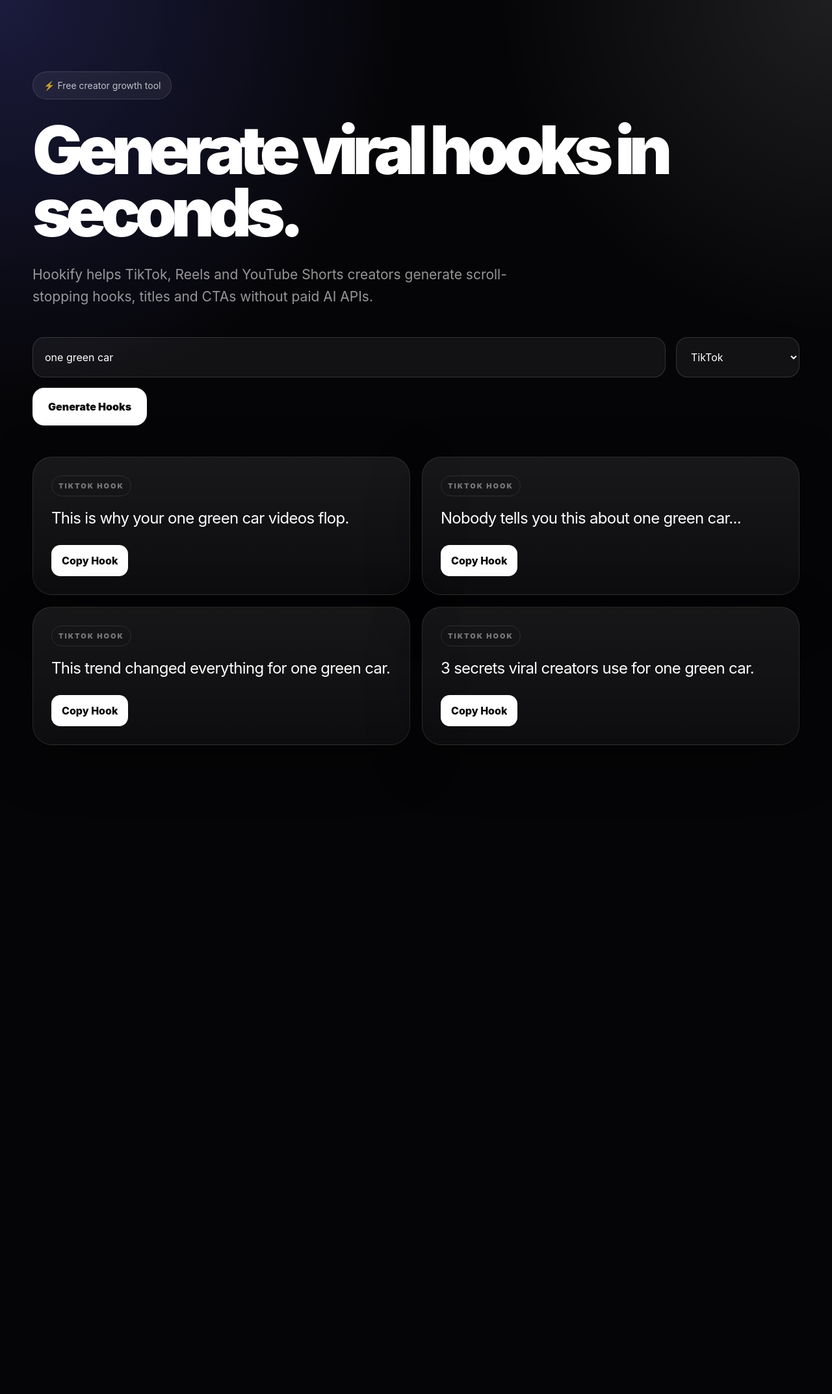
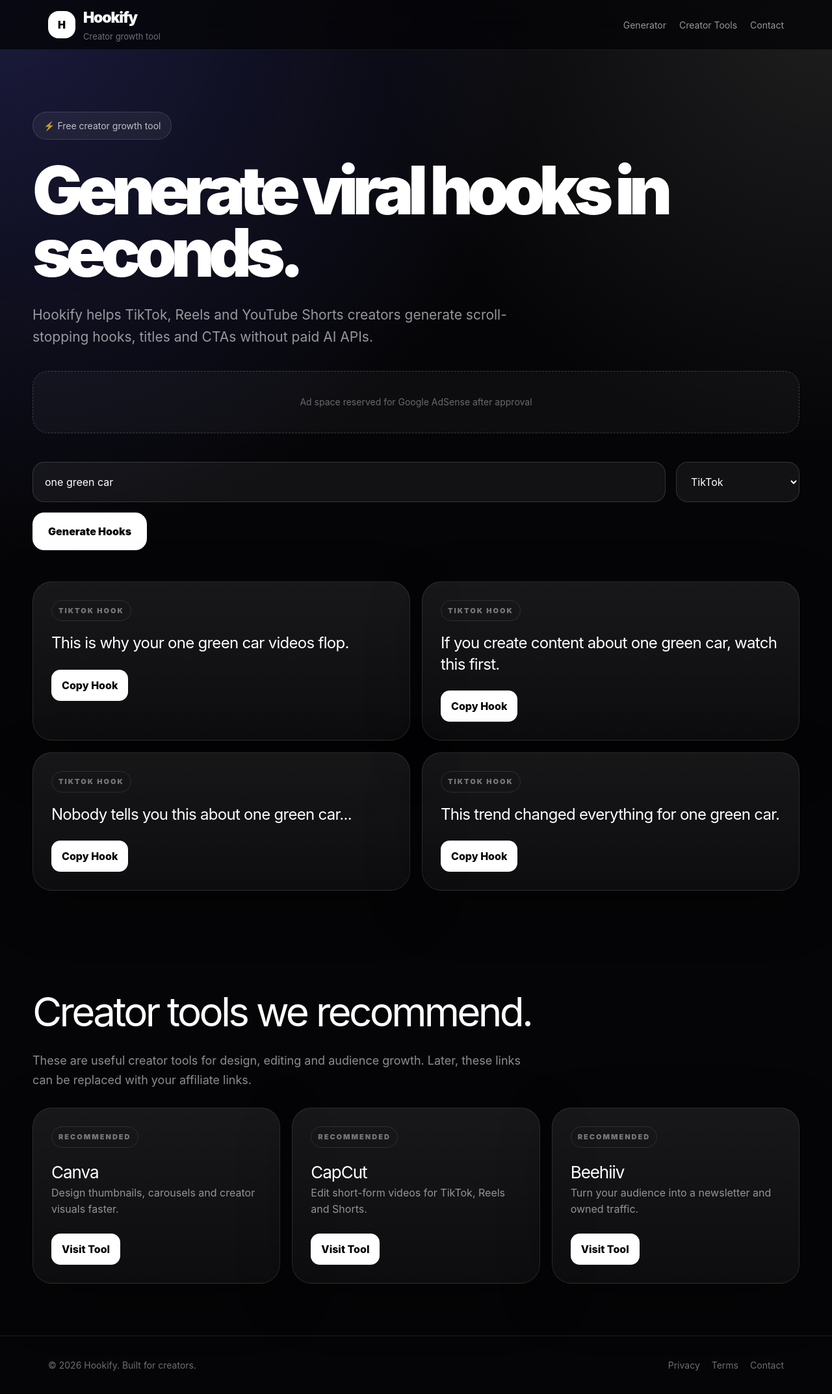
Before and after one commit to ghigamarius-dot/hookify, a Next.js app: page / in a window 1280 px wide. Shown: the whole page at 65% size. Before the commit the page ends 1317 px from the top, so only its background shows below. Built offline with nearby package versions, Linux system fonts and the light colour scheme.

Commit message:
Update page.tsx

```diff
--- a/app/page.tsx
+++ b/app/page.tsx
@@ -10,6 +10,8 @@ const hooksByCategory = {
     "The biggest mistake people make with {topic}.",
     "This is why your {topic} videos flop.",
     "3 secrets viral creators use for {topic}.",
+    "Stop posting about {topic} before you know this.",
+    "If you create content about {topic}, watch this first.",
   ],
   Reels: [
     "I tried {topic} for 30 days and this happened.",
@@ -18,6 +20,8 @@ const hooksByCategory = {
     "Why nobody talks about this in {topic}.",
     "You are losing views because of this.",
     "The psychology behind viral {topic} content.",
+    "Most people get {topic} completely wrong.",
+    "This one idea made {topic} easier.",
   ],
   "YouTube Shorts": [
     "Before you start {topic}, watch this.",
@@ -26,10 +30,30 @@ const hooksByCategory = {
     "This hook formula explodes retention.",
     "Why your audience skips your {topic} videos.",
     "I wish I knew this earlier about {topic}.",
+    "The fastest way to make {topic} content better.",
+    "This is why {topic} videos go viral.",
   ],
 };
 
 const platforms = ["TikTok", "Reels", "YouTube Shorts"] as const;
+
+const affiliates = [
+  {
+    name: "Canva",
+    text: "Design thumbnails, carousels and creator visuals faster.",
+    url: "https://www.canva.com/",
+  },
+  {
+    name: "CapCut",
+    text: "Edit short-form videos for TikTok, Reels and Shorts.",
+    url: "https://www.capcut.com/",
+  },
+  {
+    name: "Beehiiv",
+    text: "Turn your audience into a newsletter and owned traffic.",
+    url: "https://www.beehiiv.com/",
+  },
+];
 
 function formatTopic(value: string) {
   const clean = value.trim();
@@ -41,13 +65,8 @@ export default function HomePage() {
     <main className="page">
       <style>{`
         * { box-sizing: border-box; }
-
-        body {
-          margin: 0;
-          background: #050507;
-          color: white;
-          font-family: Inter, Arial, sans-serif;
-        }
+        body { margin: 0; background: #050507; color: white; font-family: Inter, Arial, sans-serif; }
+        a { color: inherit; text-decoration: none; }
 
         .page {
           min-height: 100vh;
@@ -57,15 +76,38 @@ export default function HomePage() {
             #050507;
         }
 
-        .wrap {
-          max-width: 1180px;
-          margin: 0 auto;
-          padding: 0 24px;
+        .wrap { max-width: 1180px; margin: 0 auto; padding: 0 24px; }
+
+        .header {
+          position: sticky;
+          top: 0;
+          z-index: 20;
+          border-bottom: 1px solid rgba(255,255,255,0.08);
+          background: rgba(5,5,7,0.78);
+          backdrop-filter: blur(20px);
         }
 
-        .hero {
-          padding: 110px 0 70px;
+        .headerInner {
+          height: 76px;
+          display: flex;
+          align-items: center;
+          justify-content: space-between;
         }
+
+        .brand { display: flex; align-items: center; gap: 12px; }
+        .logo {
+          width: 42px; height: 42px; border-radius: 16px;
+          display: grid; place-items: center;
+          background: white; color: black; font-weight: 950;
+        }
+
+        .brandName { font-size: 23px; font-weight: 950; letter-spacing: -0.05em; }
+        .brandSub { color: rgba(255,255,255,0.42); font-size: 13px; margin-top: 2px; }
+
+        .nav { display: flex; gap: 20px; color: rgba(255,255,255,0.58); font-size: 14px; }
+        .nav a:hover { color: white; }
+
+        .hero { padding: 95px 0 50px; }
 
         .badge {
           display: inline-flex;
@@ -95,18 +137,23 @@ export default function HomePage() {
           line-height: 1.65;
         }
 
-        .generator {
-          margin-top: 44px;
+        .adBox {
+          margin: 34px 0 0;
+          min-height: 96px;
+          border: 1px dashed rgba(255,255,255,0.18);
+          border-radius: 24px;
+          display: grid;
+          place-items: center;
+          color: rgba(255,255,255,0.38);
+          background: rgba(255,255,255,0.035);
+          font-size: 14px;
         }
 
-        .form {
-          display: grid;
-          grid-template-columns: 1fr 190px;
-          gap: 16px;
-        }
+        .generator { margin-top: 44px; }
 
-        input,
-        select {
+        .form { display: grid; grid-template-columns: 1fr 190px; gap: 16px; }
+
+        input, select {
           height: 62px;
           border-radius: 18px;
           border: 1px solid rgba(255,255,255,0.14);
@@ -117,10 +164,7 @@ export default function HomePage() {
           outline: none;
         }
 
-        input:focus,
-        select:focus {
-          border-color: rgba(255,255,255,0.36);
-        }
+        input:focus, select:focus { border-color: rgba(255,255,255,0.36); }
 
         .generate {
           margin-top: 16px;
@@ -134,19 +178,16 @@ export default function HomePage() {
           transition: transform 0.2s ease, opacity 0.2s ease;
         }
 
-        .generate:hover {
-          transform: translateY(-1px);
-          opacity: 0.92;
-        }
+        .generate:hover { transform: translateY(-1px); opacity: 0.92; }
 
         .results {
           display: grid;
           grid-template-columns: repeat(2, minmax(0, 1fr));
           gap: 18px;
-          padding: 48px 0 100px;
+          padding: 48px 0 60px;
         }
 
-        .card {
+        .card, .affiliateCard {
           border: 1px solid rgba(255,255,255,0.1);
           background: linear-gradient(180deg, rgba(255,255,255,0.08), rgba(255,255,255,0.035));
           border-radius: 30px;
@@ -167,14 +208,9 @@ export default function HomePage() {
           margin-bottom: 18px;
         }
 
-        .hook {
-          font-size: 24px;
-          line-height: 1.35;
-          letter-spacing: -0.03em;
-          margin: 0;
-        }
+        .hook { font-size: 24px; line-height: 1.35; letter-spacing: -0.03em; margin: 0; }
 
-        .copy {
+        .copy, .affiliateBtn {
           margin-top: 24px;
           border: 0;
           background: white;
@@ -183,21 +219,55 @@ export default function HomePage() {
           padding: 12px 16px;
           font-weight: 850;
           cursor: pointer;
+          display: inline-flex;
         }
 
-        .copied {
-          margin-top: 14px;
-          color: rgba(255,255,255,0.48);
-          font-size: 13px;
+        .copied { margin-top: 14px; color: rgba(255,255,255,0.48); font-size: 13px; }
+
+        .section { padding: 30px 0 80px; }
+        .sectionTitle { font-size: clamp(36px, 5vw, 62px); letter-spacing: -0.06em; margin: 0 0 14px; }
+        .sectionText { color: rgba(255,255,255,0.55); font-size: 18px; line-height: 1.65; max-width: 760px; }
+
+        .affiliateGrid { display: grid; grid-template-columns: repeat(3, 1fr); gap: 18px; margin-top: 28px; }
+        .affiliateCard h3 { margin: 0; font-size: 26px; letter-spacing: -0.04em; }
+        .affiliateCard p { color: rgba(255,255,255,0.55); line-height: 1.6; }
+
+        .footer {
+          border-top: 1px solid rgba(255,255,255,0.1);
+          padding: 34px 0;
+          color: rgba(255,255,255,0.42);
+          font-size: 14px;
         }
 
+        .footerInner { display: flex; justify-content: space-between; gap: 20px; flex-wrap: wrap; }
+        .footerLinks { display: flex; gap: 18px; }
+
         @media (max-width: 760px) {
+          .nav { display: none; }
           .hero { padding: 70px 0 40px; }
           .form { grid-template-columns: 1fr; }
-          .results { grid-template-columns: 1fr; }
+          .results, .affiliateGrid { grid-template-columns: 1fr; }
           .desc { font-size: 18px; }
         }
       `}</style>
+
+      <header className="header">
+        <div className="wrap headerInner">
+          <a className="brand" href="/">
+            <div className="logo">H</div>
+            <div>
+              <div className="brandName">Hookify</div>
+              <div className="brandSub">Creator growth tool</div>
+            </div>
+          </a>
+
+          <nav className="nav">
+            <a href="#generator">Generator</a>
+            <a href="#tools">Creator Tools</a>
+            <a href="/contact">Contact</a>
+          </nav>
+        </div>
+      </header>
 
       <section className="wrap hero">
         <div className="badge">⚡ Free creator growth tool</div>
@@ -209,8 +279,44 @@ export default function HomePage() {
           scroll-stopping hooks, titles and CTAs without paid AI APIs.
         </p>
 
+        <div className="adBox">
+          Ad space reserved for Google AdSense after approval
+        </div>
+
         <Generator />
       </section>
+
+      <section className="wrap section" id="tools">
+        <h2 className="sectionTitle">Creator tools we recommend.</h2>
+        <p className="sectionText">
+          These are useful creator tools for design, editing and audience growth.
+          Later, these links can be replaced with your affiliate links.
+        </p>
+
+        <div className="affiliateGrid">
+          {affiliates.map((item) => (
+            <article className="affiliateCard" key={item.name}>
+              <div className="label">Recommended</div>
+              <h3>{item.name}</h3>
+              <p>{item.text}</p>
+              <a className="affiliateBtn" href={item.url} target="_blank">
+                Visit Tool
+              </a>
+            </article>
+          ))}
+        </div>
+      </section>
+
+      <footer className="footer">
+        <div className="wrap footerInner">
+          <div>© 2026 Hookify. Built for creators.</div>
+          <div className="footerLinks">
+            <a href="/privacy">Privacy</a>
+            <a href="/terms">Terms</a>
+            <a href="/contact">Contact</a>
+          </div>
+        </div>
+      </footer>
     </main>
   );
 }
@@ -239,7 +345,7 @@ function Generator() {
   }
 
   return (
-    <div className="generator">
+    <div className="generator" id="generator">
       <div className="form">
         <input
           value={topic}
```
